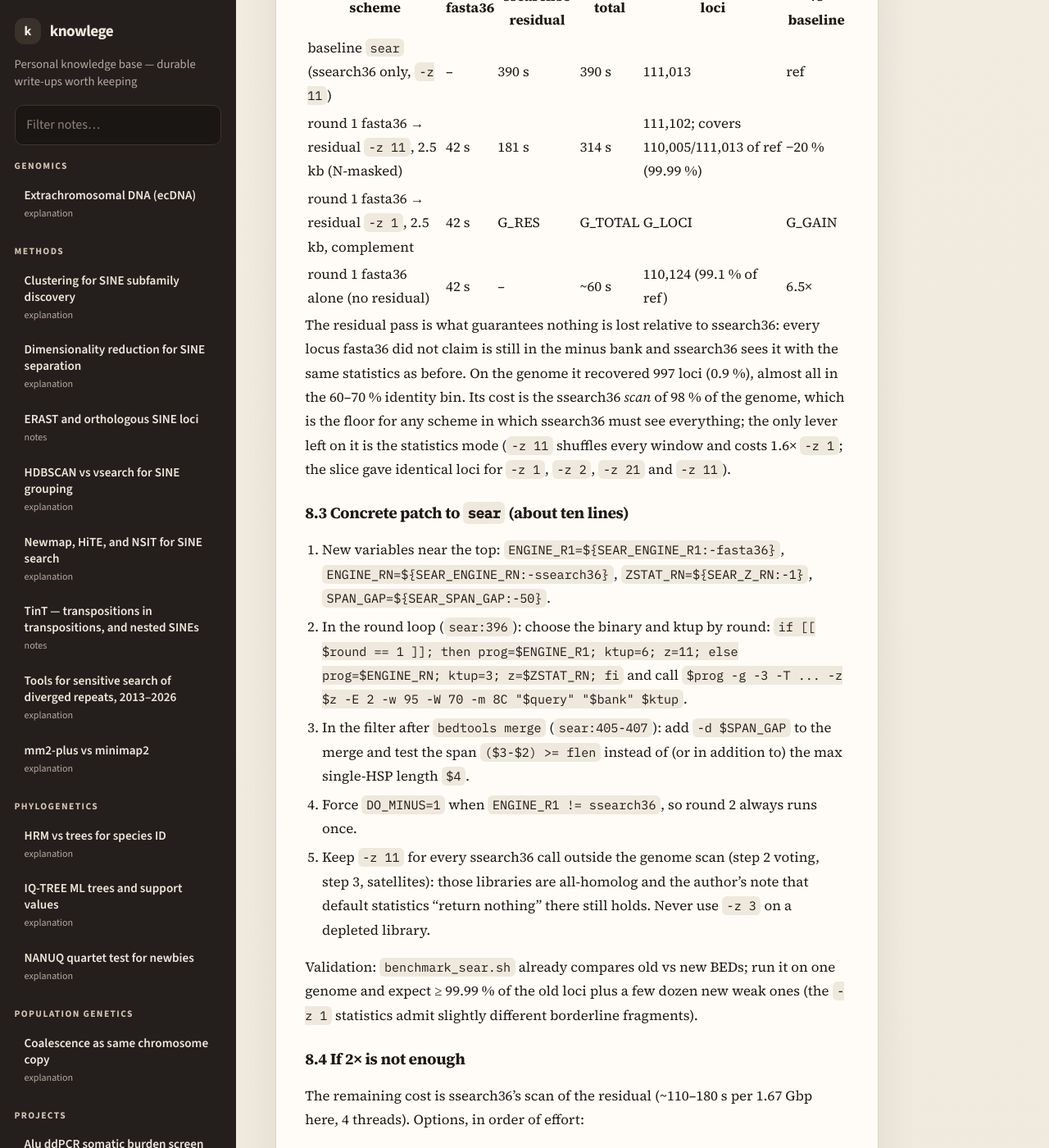
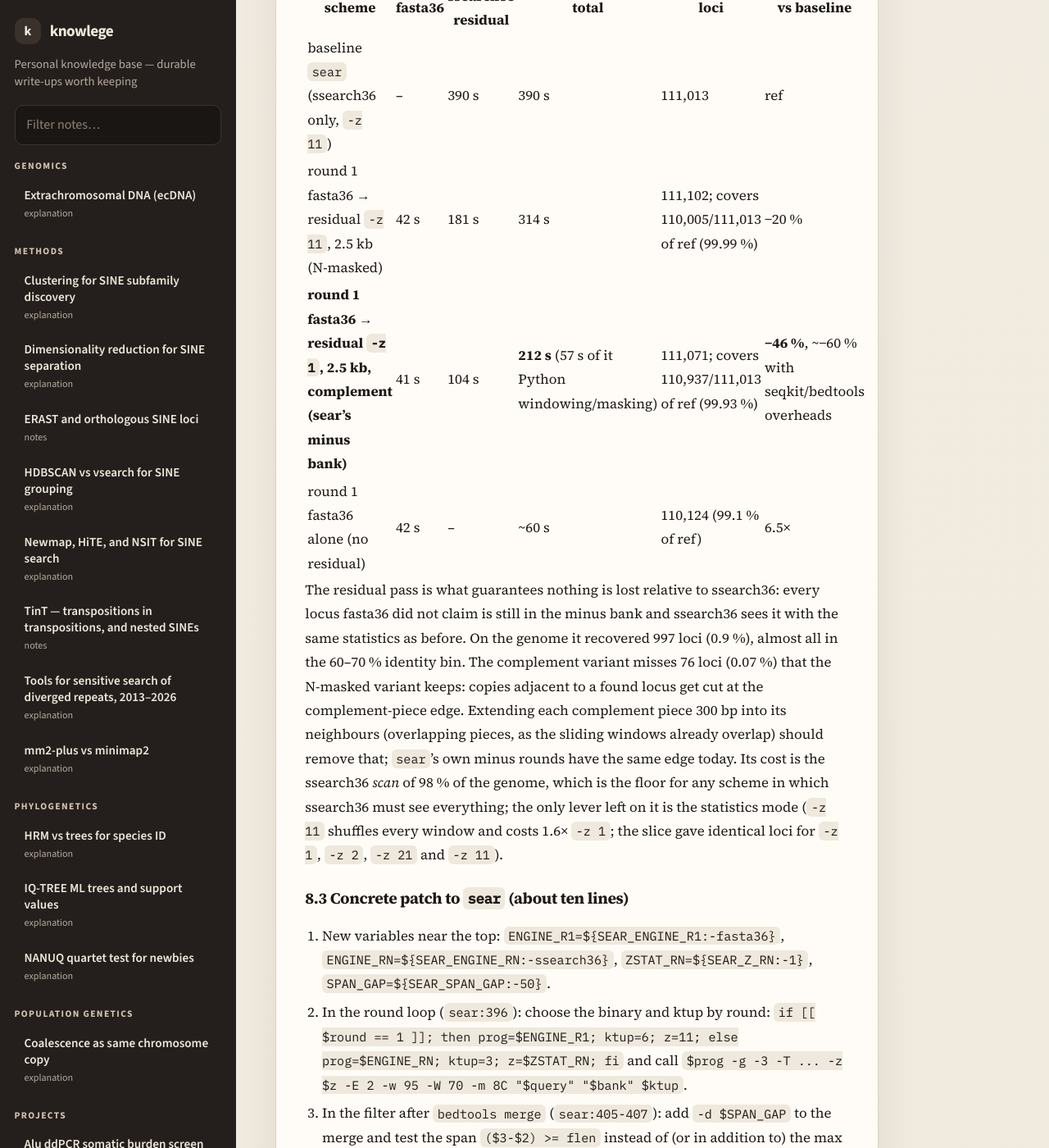
Before and after one commit to Toki-bio/knowlege, a Jekyll site: the page built from projects/sine-search-strategy.md, in a window 1280 px wide and 1400 px high, scrolled down 15357 px. Shown: the whole window at 82% size. Built offline with Jekyll 4.4.1, drawn with Linux system fonts in a browser that asks for light colours.

Commit message:
Strategy note: final genome-scale two-pass numbers (212 s vs 390 s, 99.93 % of loci)
Co-Authored-By: Claude Fable 5.1 <noreply@anthropic.com>
Claude-Session: https://claude.ai/code/session_01EVAwD2x1AiE7RLvveJj8JY

```diff
--- a/projects/sine-search-strategy.md
+++ b/projects/sine-search-strategy.md
@@ -363,13 +363,18 @@ seqkit/bedtools in `sear` would not):
 |---|---|---|---|---|---|
 | baseline `sear` (ssearch36 only, `-z 11`) | – | 390 s | 390 s | 111,013 | ref |
 | round 1 fasta36 → residual `-z 11`, 2.5 kb (N-masked) | 42 s | 181 s | 314 s | 111,102; covers 110,005/111,013 of ref (99.99 %) | −20 % |
-| round 1 fasta36 → residual `-z 1`, 2.5 kb, complement | 42 s | G_RES | G_TOTAL | G_LOCI | G_GAIN |
+| **round 1 fasta36 → residual `-z 1`, 2.5 kb, complement (sear's minus bank)** | 41 s | 104 s | **212 s** (57 s of it Python windowing/masking) | 111,071; covers 110,937/111,013 of ref (99.93 %) | **−46 %**, ~−60 % with seqkit/bedtools overheads |
 | round 1 fasta36 alone (no residual) | 42 s | – | ~60 s | 110,124 (99.1 % of ref) | 6.5× |
 
 The residual pass is what guarantees nothing is lost relative to ssearch36:
 every locus fasta36 did not claim is still in the minus bank and ssearch36
 sees it with the same statistics as before. On the genome it recovered 997
-loci (0.9 %), almost all in the 60–70 % identity bin. Its cost is the
+loci (0.9 %), almost all in the 60–70 % identity bin. The complement
+variant misses 76 loci (0.07 %) that the N-masked variant keeps: copies
+adjacent to a found locus get cut at the complement-piece edge. Extending each
+complement piece 300 bp into its neighbours (overlapping pieces, as the
+sliding windows already overlap) should remove that; `sear`'s own minus
+rounds have the same edge today. Its cost is the
 ssearch36 *scan* of 98 % of the genome, which is the floor for any scheme in
 which ssearch36 must see everything; the only lever left on it is the
 statistics mode (`-z 11` shuffles every window and costs 1.6× `-z 1`; the
```
